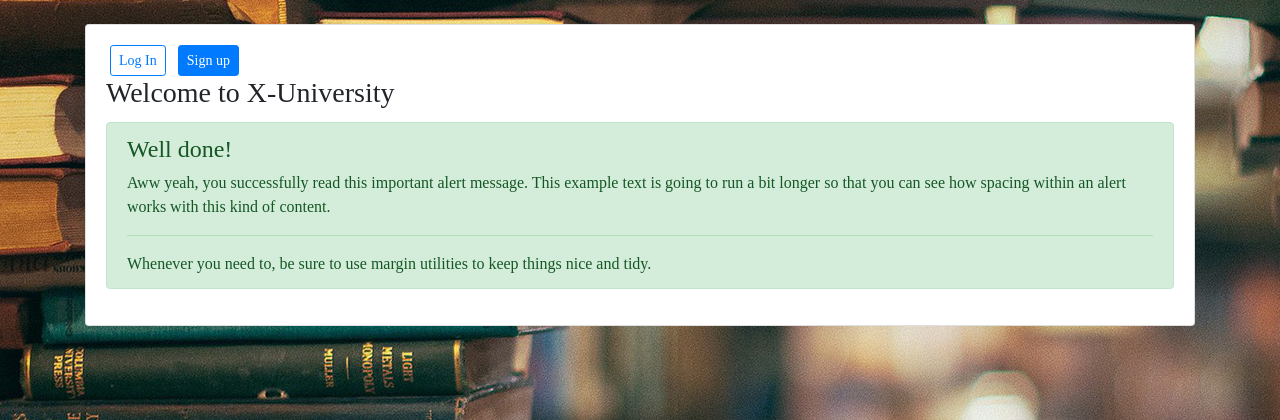
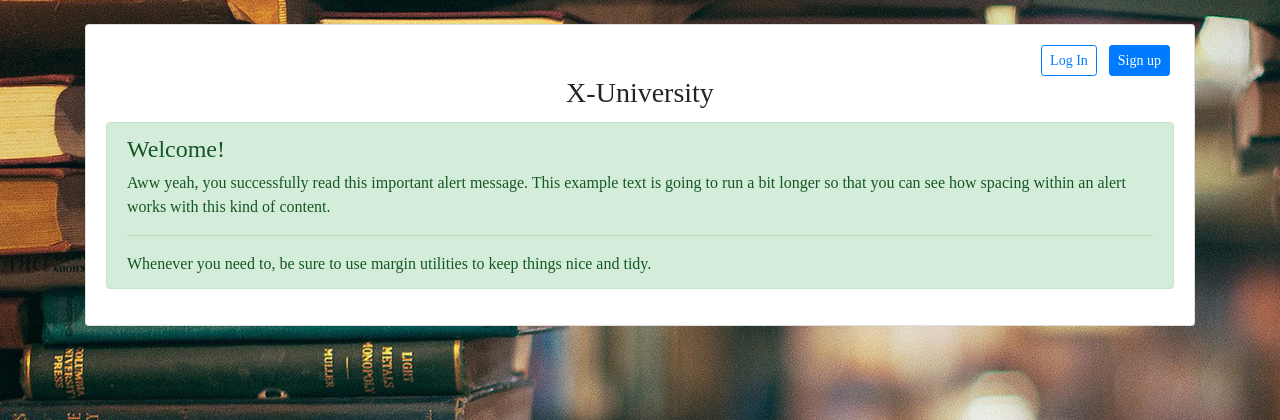
Before and after one commit to ssekuwanda/University-Admission-DB, a Django app: page / in a window 1280 px wide. Shown: the top 420 px of the page. Run offline with Django 3.2, Linux system fonts and the light colour scheme; some libraries are stand-ins or nearby versions; some web fonts are replaced.

Commit message:
editted home

```diff
--- a/accounts/templates/front/home.html
+++ b/accounts/templates/front/home.html
@@ -5,11 +5,13 @@
     <div class="col-lg-12 col-md-12 col-sm-12">
         <div class="card">
             <div class="card-body">
+                <div class="text-right">
                     <a href="{% url 'login' %}" style="padding: 4px;" ><div class="btn btn-outline-primary btn-sm">Log In</div></a>
                     <a href="{% url 'signup' %}" style="padding: 4px;" ><div class="btn btn-primary btn-sm">Sign up</div></a>
-                <h3 class="card-title">Welcome to X-University</h3>
+                </div>
+                <h3 class="card-title text-center">X-University</h3>
                 <div class="alert alert-success" role="alert">
-                <h4 class="alert-heading">Well done!</h4>
+                <h4 class="alert-heading">Welcome!</h4>
                 <p>Aww yeah, you successfully read this important alert message. This example text is going to run a bit longer so that you can see how spacing within an alert works with this kind of content.</p>
                 <hr>
                 <p class="mb-0">Whenever you need to, be sure to use margin utilities to keep things nice and tidy.</p>
```
